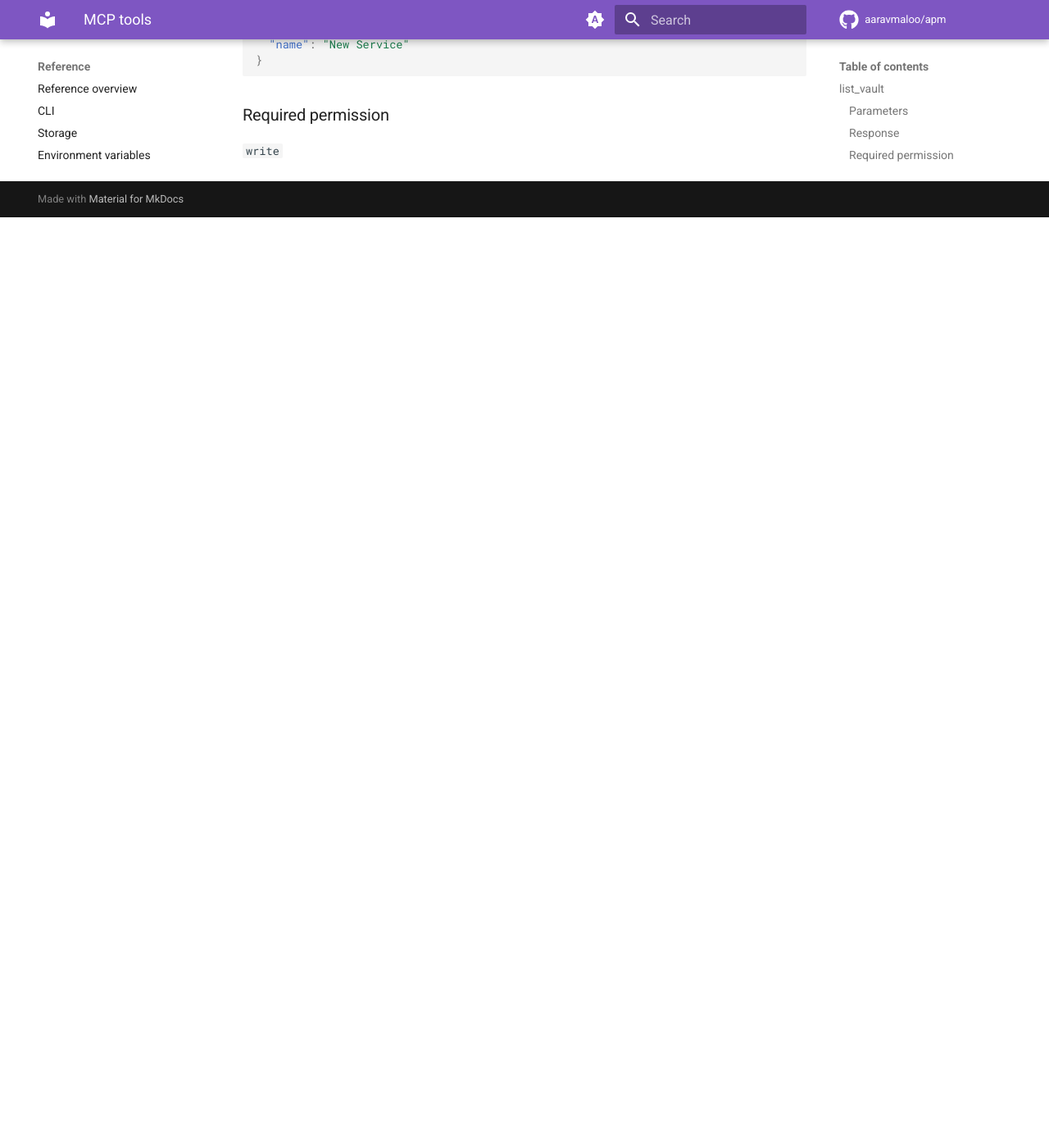
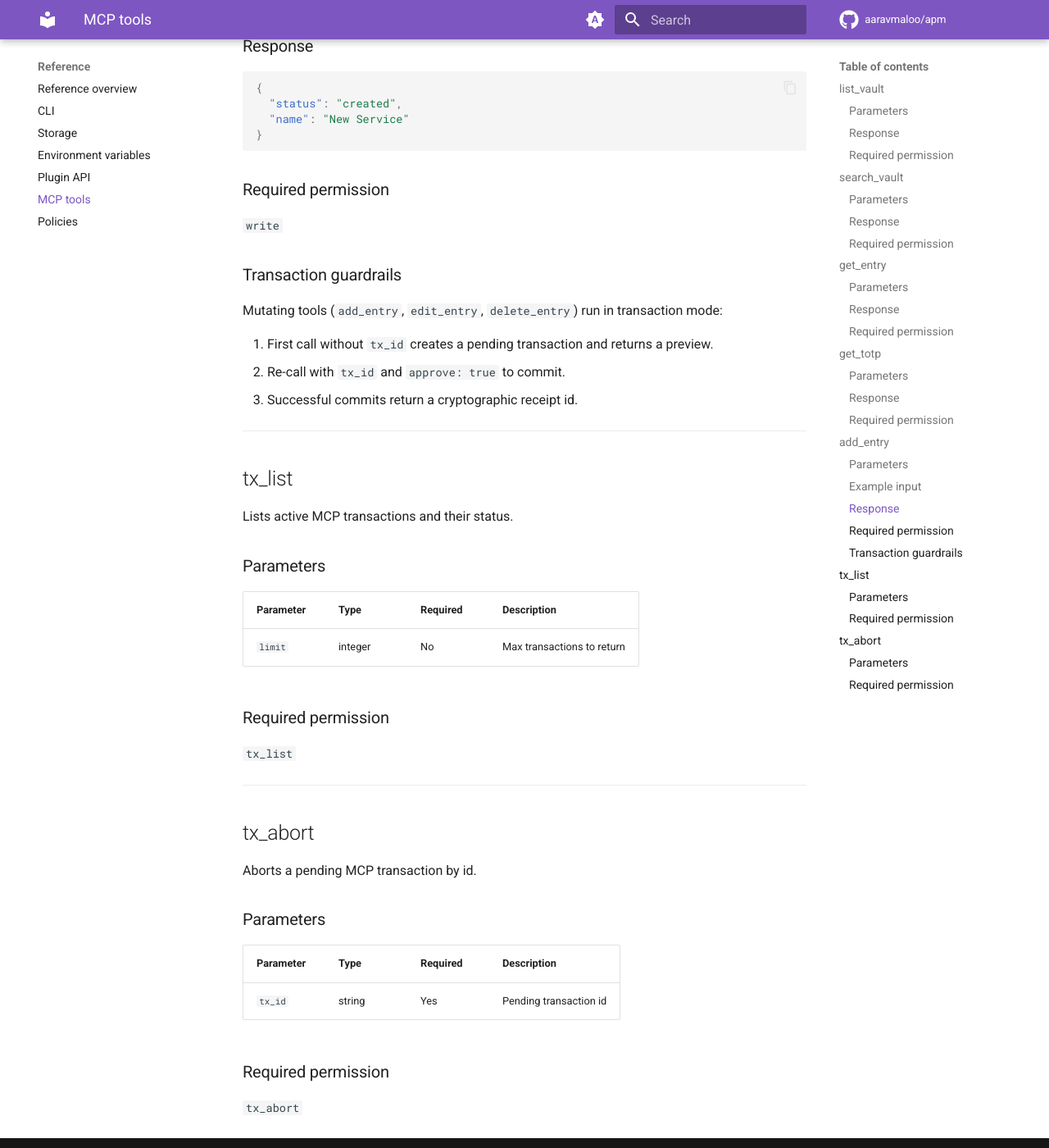
Before and after one commit to aaravmaloo/apm, an MkDocs documentation site: the page built from docs/reference/mcp-tools.md, in a window 1280 px wide and 1400 px high, scrolled down 3722 px. Shown: the whole window at 82% size. Built offline with MkDocs 1.6.1 and Material for MkDocs 9.7.7, drawn with Linux system fonts in a browser that asks for light colours; comment, search, counter and statistics services are not loaded; before the commit the page ends 3987 px from its top, so only the background shows below that; some of the changed text lies outside the part shown.

Commit message:
chore: update docs/reference/mcp-tools.md

```diff
--- a/docs/reference/mcp-tools.md
+++ b/docs/reference/mcp-tools.md
@@ -130,6 +130,8 @@
 | `name`     | string | Yes      | Display name for the entry         |
 | `category` | string | Yes      | One of the 22 supported categories |
 | `fields`   | object | Yes      | Category-specific fields           |
+| `tx_id`    | string | No       | Transaction id returned from preview |
+| `approve`  | bool   | No       | Must be `true` to commit a pending transaction |
 
 ### Example input
 
@@ -157,3 +159,43 @@
 ### Required permission
 
 `write`
+
+### Transaction guardrails
+
+Mutating tools (`add_entry`, `edit_entry`, `delete_entry`) run in transaction mode:
+
+1. First call without `tx_id` creates a pending transaction and returns a preview.
+2. Re-call with `tx_id` and `approve: true` to commit.
+3. Successful commits return a cryptographic receipt id.
+
+---
+
+## tx_list
+
+Lists active MCP transactions and their status.
+
+### Parameters
+
+| Parameter | Type    | Required | Description                     |
+| :-------- | :------ | :------- | :------------------------------ |
+| `limit`   | integer | No       | Max transactions to return      |
+
+### Required permission
+
+`tx_list`
+
+---
+
+## tx_abort
+
+Aborts a pending MCP transaction by id.
+
+### Parameters
+
+| Parameter | Type   | Required | Description            |
+| :-------- | :----- | :------- | :--------------------- |
+| `tx_id`   | string | Yes      | Pending transaction id |
+
+### Required permission
+
+`tx_abort`
```
